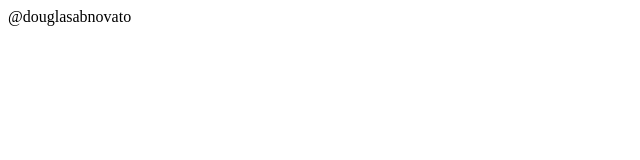
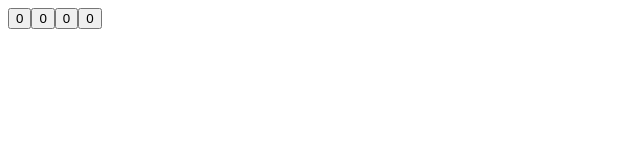
Before and after one commit to douglasabnovato/letme-ask, a React (Create React App) app in the folder letmeask/: page / in a window 1280 px wide. Shown: the top 160 px of the page, without its empty margins (0-640 px from the left). Built offline with nearby package versions, Linux system fonts and the light colour scheme.

Commit message:
integração com o firebase - configurando

```diff
--- a/letmeask/package.json
+++ b/letmeask/package.json
@@ -10,6 +10,7 @@
     "@types/node": "^12.0.0",
     "@types/react": "^17.0.0",
     "@types/react-dom": "^17.0.0",
+    "firebase": "^9.6.1",
     "react": "^17.0.2",
     "react-dom": "^17.0.2",
     "react-scripts": "4.0.3",
--- a/letmeask/public/index.html
+++ b/letmeask/public/index.html
@@ -3,12 +3,7 @@
   <head>
     <meta charset="utf-8" />
     <meta name="viewport" content="width=device-width, initial-scale=1" />
-    <meta name="theme-color" content="#000000" />
-    <meta
-      name="description"
-      content="Web site created using create-react-app"
-    />
-    <title>TypeScript React App</title>
+    <title>Letmeask</title>
   </head>
   <body>
     <noscript>You need to enable JavaScript to run this app.</noscript>
--- a/letmeask/src/App.tsx
+++ b/letmeask/src/App.tsx
@@ -1,9 +1,12 @@
-import React from 'react';
+import { Button } from "./components/Button"
 
 function App() {
   return (
-    <div className="App">
-        @douglasabnovato
+    <div>
+      <Button />
+      <Button />
+      <Button />
+      <Button />
     </div>
   );
 }
--- /dev/null
+++ b/letmeask/src/components/Button.tsx
@@ -0,0 +1,14 @@
+import { useState }from "react"
+
+export function Button(){
+
+    const [counter, setCounter] = useState(0)
+
+    function increment(){
+        setCounter( counter + 1)
+    }
+
+    return (
+        <button onClick={increment}>{counter}</button>
+    )
+}
```
Also changed, not shown: letmeask/src/services/firebase.ts (added, +18 -0 lines), 2 other files (tests, documents, lock files or other folders).
